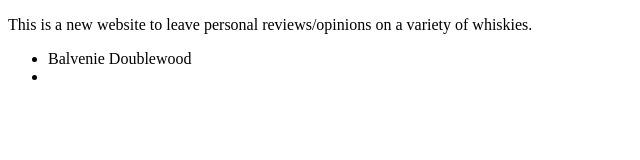
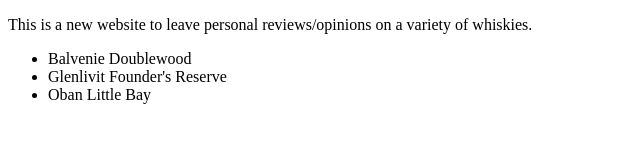
Before and after one commit to BNorth93/ModernJavascriptB.S, a plain HTML site: page index.html in a window 1280 px wide. Shown: the whole page, without its empty margins (0-640 px from the left). Drawn offline with Linux system fonts and the light colour scheme.

Commit message:
Update index.html

```diff
--- a/index.html
+++ b/index.html
@@ -9,6 +9,8 @@
 <p> This is a new website to leave personal reviews/opinions on a variety of whiskies. </p>
   <ul>
   <li> Balvenie Doublewood</li>
-  <li>
+    <li> Glenlivit Founder's Reserve </li>
+    <li> Oban Little Bay</li>
+    </ui>
 </body>
 </html>
```
